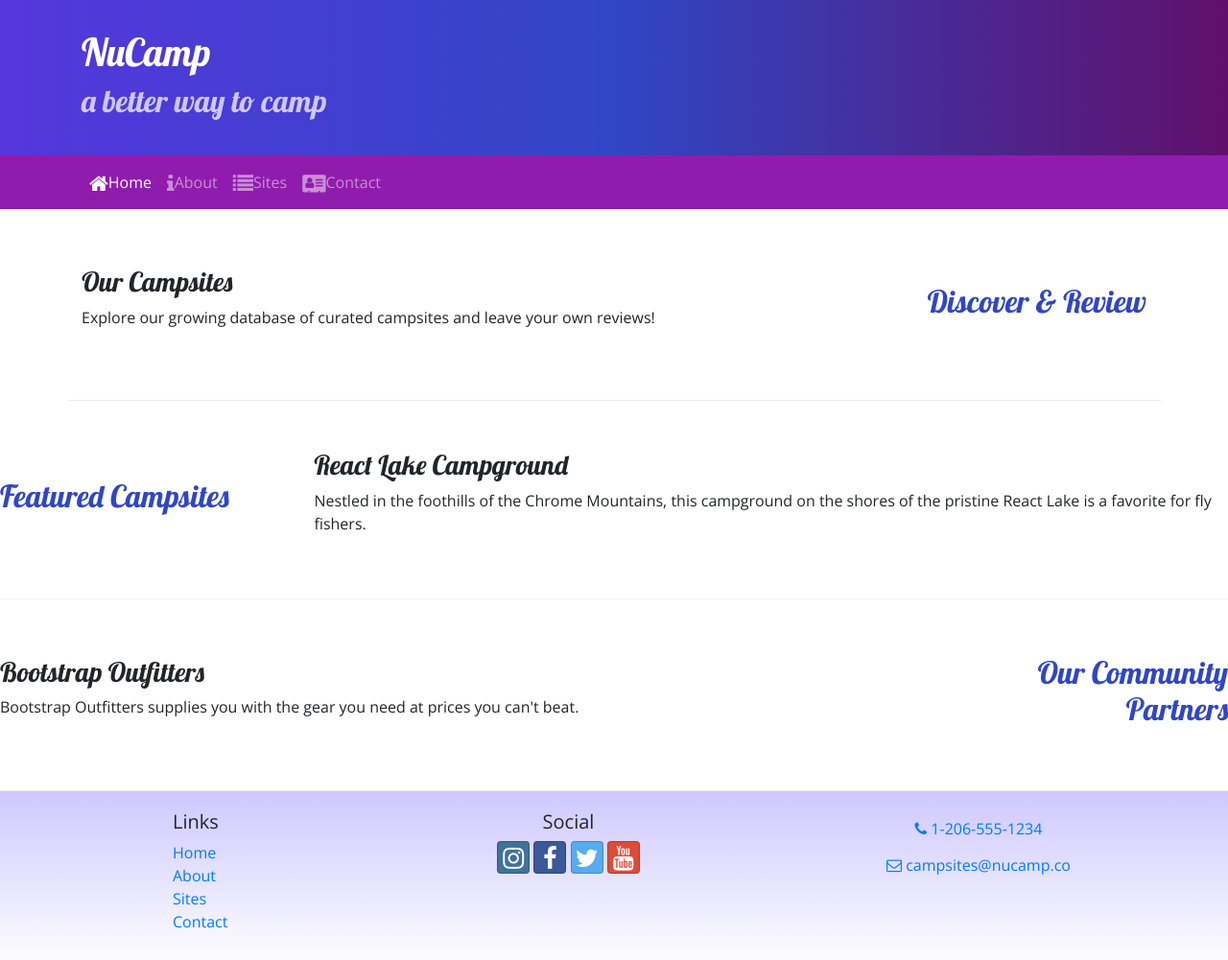
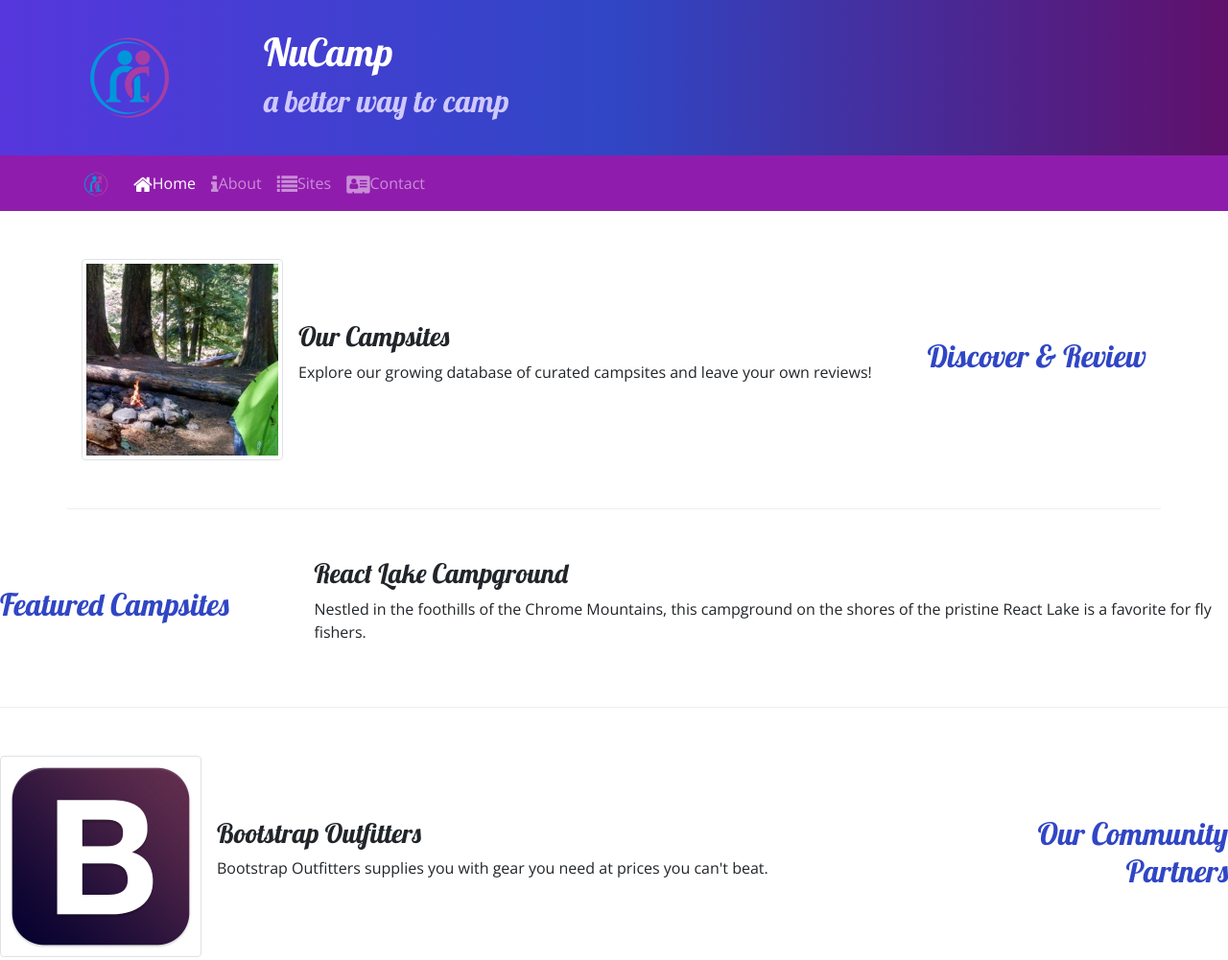
Before and after one commit to you-123/git-nucampsite, a website: page index.html in a window 1280 px wide. Shown: the top 1001 px of the page at 96% size. Drawn offline with nearby package versions, Linux system fonts and the light colour scheme.

Commit message:
Images and Media

```diff
--- a/index.html
+++ b/index.html
@@ -23,15 +23,20 @@
     <header class="jumbotron jumbotron-fluid">
         <div class="container">
             <div class="row ">
+                <div class="col-4 col-sm-3 col-md-2 align-self-center">
+                <img src="img/logo.png" class="img-fluid" />
+            </div>
                 <div class="col">
                     <h1>NuCamp</h1>
                     <h2>a better way to camp</h2>
                 </div>
             </div>
+
         </div>
     </header>
     <nav class="navbar navbar-expand-sm navbar-dark sticky-top">
         <div class="container">
+            <a class="navbar-brand" href="#"><img src="img/logo.png" height="30" width="30" /></a>
         <button class="navbar-toggler ml-auto" type="button" data-toggle="collapse" data-target="#nucampNavbar">
         <span class="navbar-toggler-icon"></span>
     </button>
@@ -49,10 +54,15 @@
         <div class="row  row-content  align-items-center">
         <div class="col-sm-4 order-sm-last col-md-3" >
             <h2 class="text-sm-right">Discover & Review</h2></div>
-        <div class="col">
-        <h3>Our Campsites</h3>
-        <p class="d-none d-sm-block">Explore our growing database of curated campsites and leave your own reviews!</p>
-    </div>
+            <div class="col">
+                <div class="media">
+                    <img class="d-flex mr-3 img-thumbnail" src="img/breadcrumb-trail-thumb.jpg" alt="Breadcrumb Trail" />
+                    <div class="media-body align-self-center">
+                        <h3>Our Campsites</h3>
+                        <p class="d-none d-sm-block">Explore our growing database of curated campsites and leave your own reviews!</p>
+                    </div>
+                </div>
+            </div>
      </div>
     </div>
 
@@ -71,8 +81,13 @@
             <h2 class="text-sm-right">Our Community Partners</h2>
         </div>
         <div class="col">
-            <h3>Bootstrap Outfitters</h3>
-            <p class="d-none d-sm-block">Bootstrap Outfitters supplies you with the gear you need at prices you can't beat.</p>
+            <div class="media">
+                <img class="d-flex mr-3 img-thumbnail" src="img/bootstrap-thumb.png" alt="Bootstrap Outfitters" />
+                <div class="media-body align-self-center">
+                    <h3>Bootstrap Outfitters</h3>
+                    <p class="d-none d-sm-block">Bootstrap Outfitters supplies you with gear you need at prices you can't beat.</p>
+                </div>
+            </div>
         </div>
     </div>
 </div>
```
Also changed, not shown: aboutus.html (+1 -0 lines), contactus.html (+1 -0 lines).
